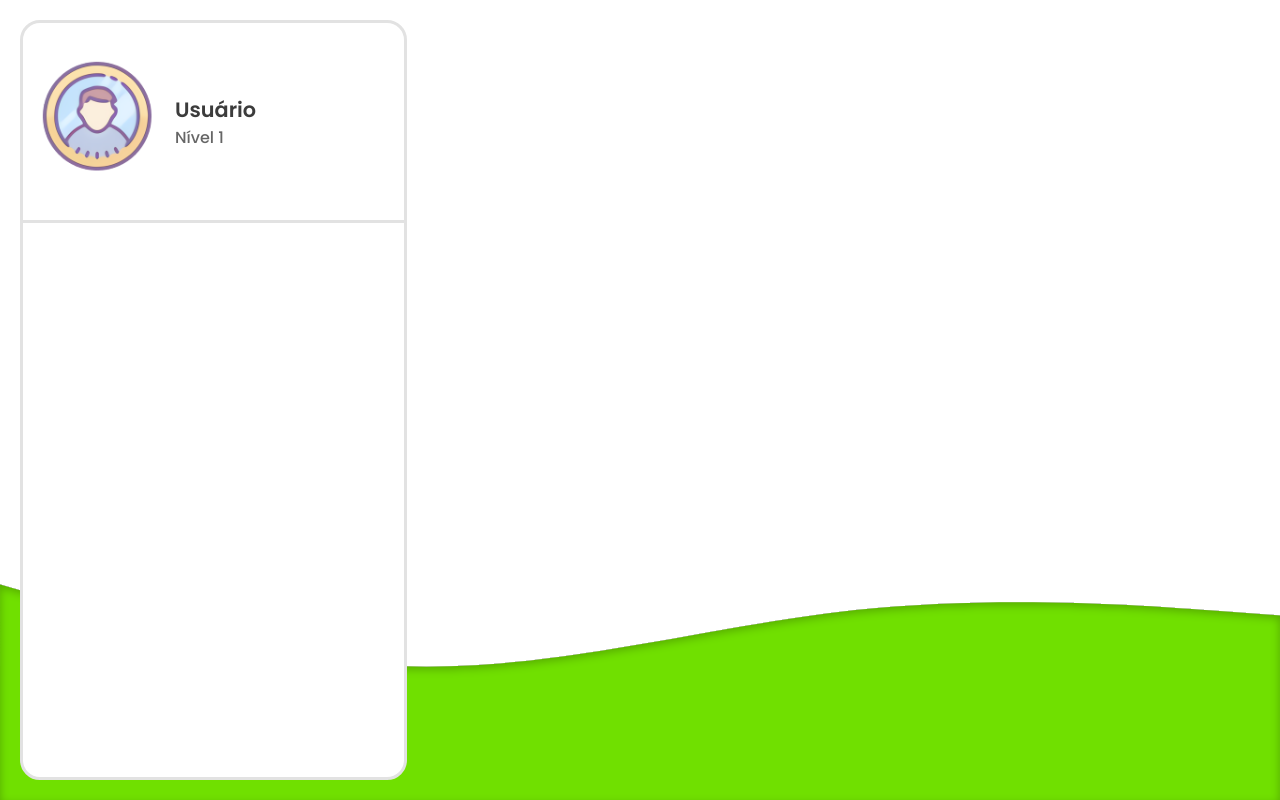
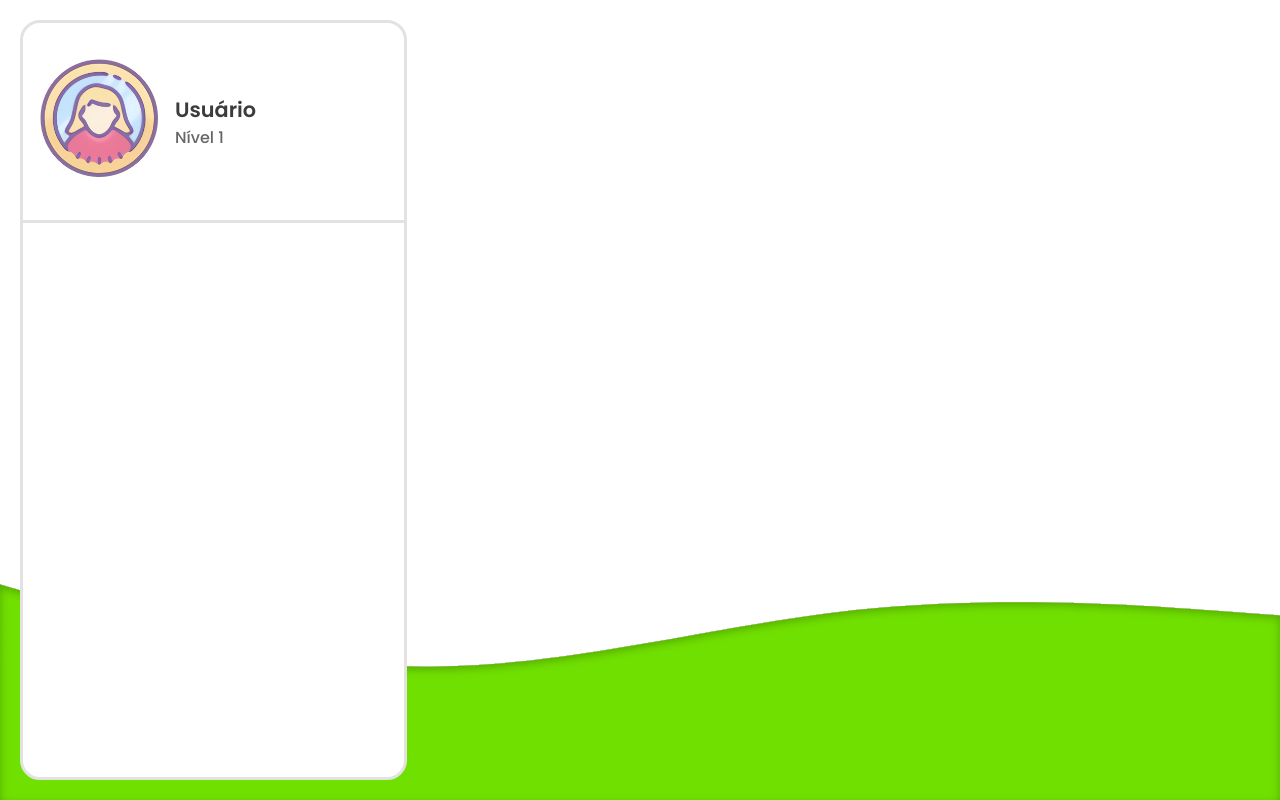
Before and after one commit to larissabenedet/The-Flexboxers-Indoors, a Next.js app: page / in a window 1280 px wide. Built offline with nearby package versions, Linux system fonts and the light colour scheme.

Commit message:
Update das imgs de perfil

```diff
--- a/src/components/Profile.jsx
+++ b/src/components/Profile.jsx
@@ -4,7 +4,7 @@ const Profile = () => {
     return (
         <div className={styles.container}>
             <div className={styles.pic}>
-                {true ? (
+                {false ? (
                     <img src="./img/masculino.png" />
                 ) : (
                     <img src="./img/feminino.png" />
```
Also changed, not shown: public/img/feminino.png, public/img/masculino.png.
